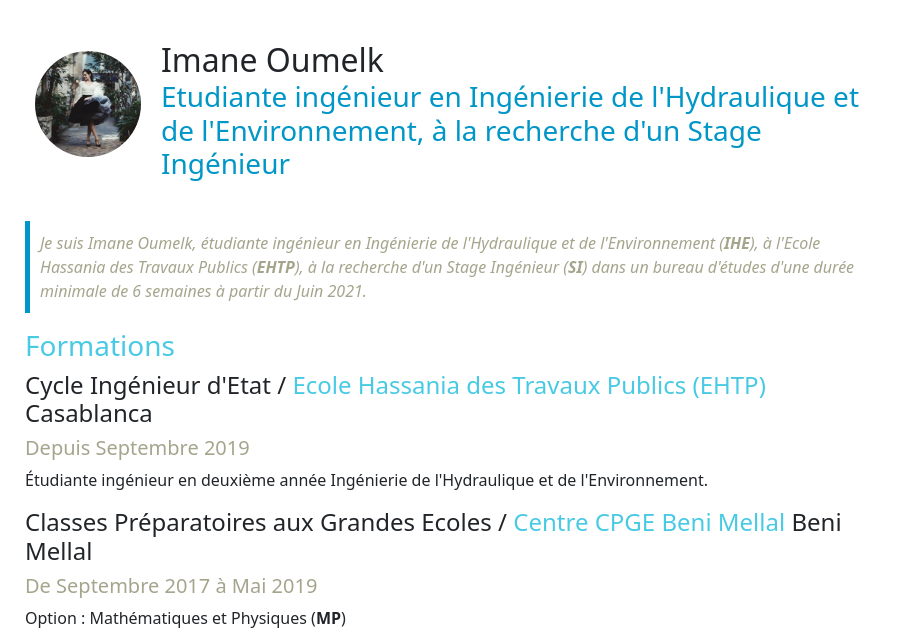
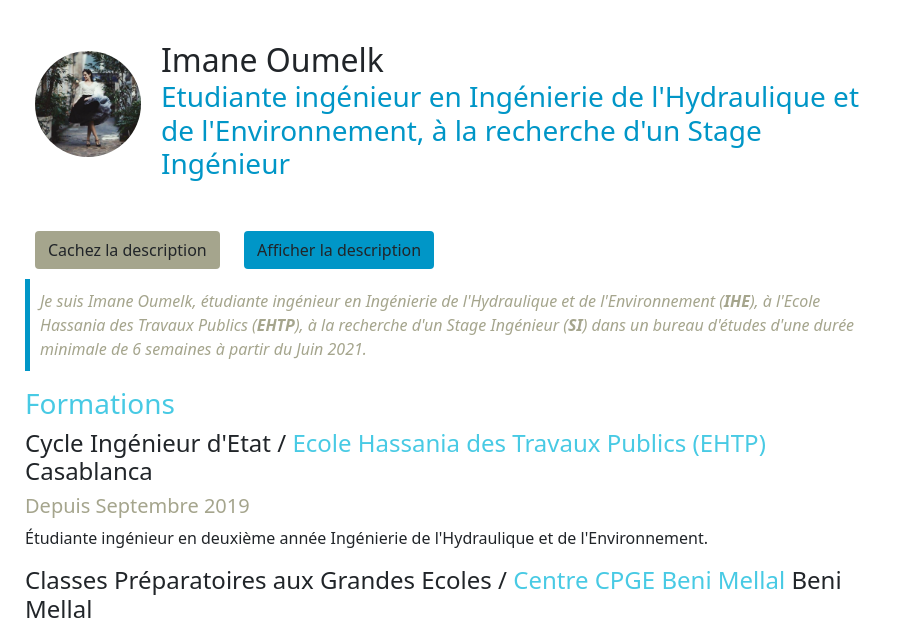
Before and after one commit to SalaheddineEtangi/web_development, a PHP site: page /udemy/ in a window 1280 px wide. Shown: the part 105-733 px from the top of the page, without its empty margins (0-897 px from the left). Run offline with PHP 8.4, Linux system fonts and the light colour scheme; some libraries are stand-ins or nearby versions.

Commit message:
added btn hide and btn show

```diff
--- a/index.php
+++ b/index.php
@@ -47,12 +47,16 @@
                     <h3 style="color: #0096c7; margin-top: 1px;">Etudiante ingénieur en Ingénierie de l'Hydraulique et de l'Environnement, à la recherche d'un Stage Ingénieur</h3>
                 </div>
             </p><br>
-            <p id="description" class="anotherSpecialText" style="border-left: solid 5px #0096c7; padding:10px;">
-                <em>Je suis Imane Oumelk, étudiante ingénieur en Ingénierie de l'Hydraulique et de l'Environnement (<strong>IHE</strong>),
-                à l'Ecole Hassania des Travaux Publics (<strong>EHTP</strong>),
-                à la recherche d'un Stage Ingénieur (<strong>SI</strong>) dans un bureau d'études
-                d'une durée minimale de 6 semaines à partir du Juin 2021.</em>
-            </p>
+            <button onclick="cacher('description')" type="button" class="btn" style="margin: 10px; background-color:#a5a58d">Cachez la description</button>
+            <button onclick="afficher('description')" type="button" class="btn" style="margin: 10px; background-color:#0096c7">Afficher la description</button>
+            <div id="description">
+                <p class="anotherSpecialText" style="border-left: solid 5px #0096c7; padding:10px;">
+                    <em>Je suis Imane Oumelk, étudiante ingénieur en Ingénierie de l'Hydraulique et de l'Environnement (<strong>IHE</strong>),
+                    à l'Ecole Hassania des Travaux Publics (<strong>EHTP</strong>),
+                    à la recherche d'un Stage Ingénieur (<strong>SI</strong>) dans un bureau d'études
+                    d'une durée minimale de 6 semaines à partir du Juin 2021.</em>
+                </p>
+            </div>
             <h3 class="specialText">Formations</h3>
             <h4>Cycle Ingénieur d'Etat / <span class="specialText">Ecole Hassania des Travaux Publics (EHTP)</span> Casablanca</h4>
             <h5  class="anotherSpecialText">Depuis Septembre 2019</h5>
@@ -126,7 +130,12 @@
     </div>
     <div class="footer">Copyrights 2022, Imane Oumelk web site</div>
     <script>
-
+        function cacher(id){
+            document.getElementById(id).innerHTML = "";
+        }
+        function afficher(id){
+            document.getElementById(id).innerHTML = "<p class=\"anotherSpecialText\" style=\"border-left: solid 5px #0096c7; padding:10px;\"><em>Je suis Imane Oumelk, étudiante ingénieur en Ingénierie de l'Hydraulique et de l'Environnement (<strong>IHE</strong>), à l'Ecole Hassania des Travaux Publics (<strong>EHTP</strong>), à la recherche d'un Stage Ingénieur (<strong>SI</strong>) dans un bureau d'études d'une durée minimale de 6 semaines à partir du Juin 2021.</em></p>";
+        }
     </script>
     <script src="https://code.jquery.com/jquery-3.3.1.slim.min.js" integrity="sha384-q8i/X+965DzO0rT7abK41JStQIAqVgRVzpbzo5smXKp4YfRvH+8abtTE1Pi6jizo" crossorigin="anonymous"></script>
     <script src="https://cdnjs.cloudflare.com/ajax/libs/popper.js/1.14.7/umd/popper.min.js" integrity="sha384-UO2eT0CpHqdSJQ6hJty5KVphtPhzWj9WO1clHTMGa3JDZwrnQq4sF86dIHNDz0W1" crossorigin="anonymous"></script>
```
